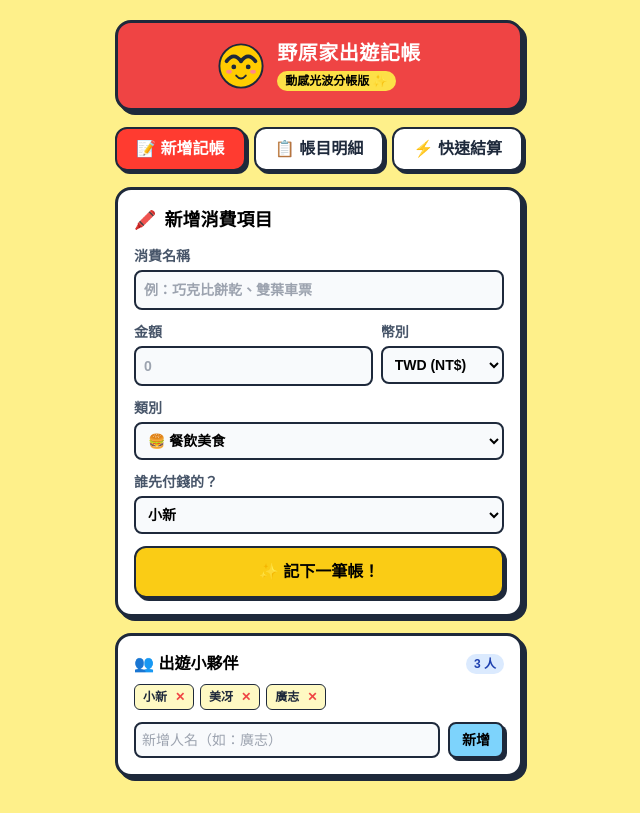
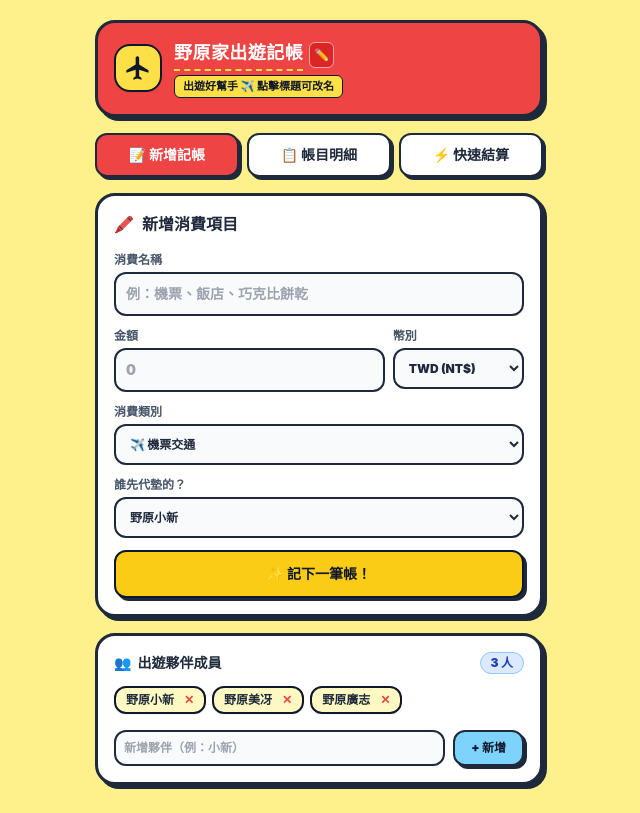
Before and after one commit to shan339210/LINE, a plain HTML site: page index.html in a window 1280 px wide. Shown: the whole page, without its empty margins (321-961 px from the left). Drawn offline with nearby package versions, Linux system fonts and the light colour scheme; a web font is replaced by a local one.

Commit message:
Update index.html

```diff
--- a/index.html
+++ b/index.html
@@ -2,167 +2,244 @@
 <html lang="zh-TW">
 <head>
   <meta charset="UTF-8">
-  <meta name="viewport" content="width=device-width, initial-scale=1.0">
-  <title>野原家出遊記帳小幫手</title>
+  <meta name="viewport" content="width=device-width, initial-scale=1.0, maximum-scale=1.0, user-scalable=no">
+  <title>野原家出遊記帳小幫手 ✈️</title>
+  <!-- Tailwind CSS -->
   <script src="https://cdn.tailwindcss.com"></script>
+  <!-- Google Fonts -->
+  <link rel="preconnect" href="https://fonts.googleapis.com">
+  <link rel="preconnect" href="https://fonts.gstatic.com" crossorigin>
+  <link href="https://fonts.googleapis.com/css2?family=Zen+Maru+Gothic:wght@500;700;900&display=swap" rel="stylesheet">
+
   <style>
-    @import url('https://fonts.googleapis.com/css2?family=Zen+Maru+Gothic:wght@500;700;900&display=swap');
+    * {
+      box-sizing: border-box;
+      font-family: 'Zen Maru Gothic', -apple-system, BlinkMacSystemFont, sans-serif;
+    }
+
     body {
-      font-family: 'Zen Maru Gothic', sans-serif;
       background-color: #FEF08A;
+      margin: 0;
+      padding: 0;
+      color: #1E293B;
+      -webkit-tap-highlight-color: transparent;
     }
-    .neo-card {
+
+    /* Modern Brutalism Pop Style Rules */
+    .pop-card {
+      background: #FFFFFF;
       border: 3px solid #1E293B;
       box-shadow: 4px 4px 0px #1E293B;
-      border-radius: 1rem;
+      border-radius: 1.25rem;
     }
-    .neo-btn {
+
+    .pop-btn {
+      background: #FFFFFF;
       border: 2px solid #1E293B;
       box-shadow: 3px 3px 0px #1E293B;
+      border-radius: 0.75rem;
+      font-weight: 900;
       transition: all 0.1s ease;
+      cursor: pointer;
+      user-select: none;
     }
-    .neo-btn:active {
+
+    .pop-btn:active {
       transform: translate(2px, 2px);
       box-shadow: 1px 1px 0px #1E293B;
     }
+
     .tab-btn.active {
-      background-color: #FF3B30;
-      color: white;
+      background-color: #EF4444 !important;
+      color: #FFFFFF !important;
+    }
+
+    /* Custom Form Control Styling */
+    input, select {
+      border: 2px solid #1E293B !important;
+      border-radius: 0.75rem !important;
+      outline: none !important;
+    }
+
+    input:focus, select:focus {
+      border-color: #EF4444 !important;
+      box-shadow: 0 0 0 2px rgba(239, 68, 68, 0.2);
     }
   </style>
 </head>
-<body class="p-3 sm:p-5 max-w-md mx-auto min-h-screen pb-12">
 
-  <!-- Header -->
-  <div class="neo-card bg-red-500 text-white p-4 mb-4 text-center relative overflow-hidden">
-    <div class="flex items-center justify-center gap-3">
-      <!-- 蠟筆小新 SVG -->
-      <svg class="w-12 h-12" viewBox="0 0 100 100">
-        <circle cx="50" cy="50" r="45" fill="#FFCC00" stroke="#1E293B" stroke-width="4"/>
-        <path d="M 20 40 Q 35 20 50 40" stroke="#1E293B" stroke-width="8" fill="none" stroke-linecap="round"/>
-        <path d="M 50 40 Q 65 20 80 40" stroke="#1E293B" stroke-width="8" fill="none" stroke-linecap="round"/>
-        <circle cx="35" cy="52" r="5" fill="#1E293B"/>
-        <circle cx="65" cy="52" r="5" fill="#1E293B"/>
-        <ellipse cx="25" cy="62" rx="6" ry="4" fill="#FF8888"/>
-        <ellipse cx="75" cy="62" rx="6" ry="4" fill="#FF8888"/>
-        <path d="M 40 70 Q 50 82 60 70" stroke="#1E293B" stroke-width="4" fill="none" stroke-linecap="round"/>
+<body class="min-h-screen p-3 sm:p-5 flex justify-center items-start">
+
+  <div class="w-full max-w-md mx-auto space-y-4">
+
+    <!-- Top Header Banner with Airplane Icon -->
+    <div class="pop-card bg-red-500 text-white p-4 relative overflow-hidden">
+      <div class="flex items-center gap-3">
+
+        <!-- Clean Vector Airplane Icon Container -->
+        <div class="w-12 h-12 bg-yellow-300 rounded-2xl border-2 border-slate-900 flex items-center justify-center flex-shrink-0 shadow-sm">
+          <svg class="w-7 h-7 text-slate-900" viewBox="0 0 24 24" fill="currentColor">
+            <path d="M21 16v-2l-8-5V3.5c0-.83-.67-1.5-1.5-1.5S10 2.67 10 3.5V9l-8 5v2l8-2.5V19l-2 1.5V22l3.5-1 3.5 1v-1.5L13 19v-5.5l8 2.5z"/>
           </svg>
-      <div class="text-left">
-        <h1 class="text-xl font-black tracking-wide">野原家出遊記帳</h1>
-        <p class="text-xs bg-yellow-300 text-black px-2 py-0.5 rounded-full font-bold inline-block mt-1">動感光波分帳版 ✨</p>
+        </div>
+
+        <!-- Editable Trip Title -->
+        <div class="flex-1 min-w-0">
+          <div class="flex items-center gap-1.5 cursor-pointer group" onclick="editAppTitle()">
+            <h1 id="appTitleDisplay" class="text-lg font-black tracking-wide truncate border-b-2 border-dashed border-yellow-300 pb-0.5">
+              野原家出遊記帳
+            </h1>
+            <span class="text-xs bg-red-600 hover:bg-red-700 p-1 rounded-md text-white border border-red-300 flex-shrink-0">✏️</span>
+          </div>
+          <p class="text-[11px] bg-yellow-300 text-slate-900 font-bold px-2 py-0.5 rounded-md inline-block mt-1 border border-slate-900">
+            出遊好幫手 ✈️ 點擊標題可改名
+          </p>
         </div>
       </div>
     </div>
 
-  <!-- 分頁按鈕 -->
-  <div class="flex gap-2 mb-4">
-    <button id="tab1" onclick="switchTab(1)" class="tab-btn active flex-1 neo-btn py-2 font-bold rounded-xl bg-white text-slate-800">📝 新增記帳</button>
-    <button id="tab2" onclick="switchTab(2)" class="tab-btn flex-1 neo-btn py-2 font-bold rounded-xl bg-white text-slate-800">📋 帳目明細</button>
-    <button id="tab3" onclick="switchTab(3)" class="tab-btn flex-1 neo-btn py-2 font-bold rounded-xl bg-white text-slate-800">⚡ 快速結算</button>
+    <!-- Navigation Tabs -->
+    <div class="flex gap-2">
+      <button id="tab1" onclick="switchTab(1)" class="tab-btn active flex-1 pop-btn py-2.5 text-xs sm:text-sm font-black bg-white text-slate-800">
+        📝 新增記帳
+      </button>
+      <button id="tab2" onclick="switchTab(2)" class="tab-btn flex-1 pop-btn py-2.5 text-xs sm:text-sm font-black bg-white text-slate-800">
+        📋 帳目明細
+      </button>
+      <button id="tab3" onclick="switchTab(3)" class="tab-btn flex-1 pop-btn py-2.5 text-xs sm:text-sm font-black bg-white text-slate-800">
+        ⚡ 快速結算
+      </button>
     </div>
 
-  <!-- 頁籤 1: 新增記帳 -->
-  <div id="page1" class="neo-card bg-white p-4 mb-4">
-    <h2 class="font-black text-lg mb-3 flex items-center gap-2">
+    <!-- TAB 1: ADD EXPENSE FORM -->
+    <div id="page1" class="pop-card p-4 space-y-4">
+      <h2 class="font-black text-base flex items-center gap-2 text-slate-800">
         <span>🖍️</span> 新增消費項目
       </h2>
 
-    <div class="space-y-3 text-sm font-bold">
+      <div class="space-y-3 text-xs font-bold">
         <div>
           <label class="block text-slate-600 mb-1">消費名稱</label>
-        <input type="text" id="itemTitle" placeholder="例：巧克比餅乾、雙葉車票" class="w-full border-2 border-slate-800 rounded-lg p-2 bg-slate-50 focus:outline-none">
+          <input type="text" id="itemTitle" placeholder="例：機票、飯店、巧克比餅乾" class="w-full p-2.5 bg-slate-50 text-sm font-black text-slate-800">
         </div>
 
-      <div class="flex gap-2">
-        <div class="flex-1">
+        <div class="grid grid-cols-3 gap-2">
+          <div class="col-span-2">
             <label class="block text-slate-600 mb-1">金額</label>
-          <input type="number" id="itemAmount" placeholder="0" class="w-full border-2 border-slate-800 rounded-lg p-2 bg-slate-50 focus:outline-none">
+            <input type="number" id="itemAmount" placeholder="0" class="w-full p-2.5 bg-slate-50 text-sm font-black text-slate-800">
           </div>
-        <div class="w-1/3">
+          <div>
             <label class="block text-slate-600 mb-1">幣別</label>
-          <select id="itemCurrency" class="w-full border-2 border-slate-800 rounded-lg p-2 bg-slate-50 focus:outline-none">
+            <select id="itemCurrency" class="w-full p-2.5 bg-slate-50 text-xs font-black text-slate-800">
               <option value="TWD">TWD (NT$)</option>
               <option value="JPY">JPY (￥)</option>
               <option value="KRW">KRW (₩)</option>
               <option value="USD">USD ($)</option>
+              <option value="EUR">EUR (€)</option>
             </select>
           </div>
         </div>
 
         <div>
-        <label class="block text-slate-600 mb-1">類別</label>
-        <select id="itemCategory" class="w-full border-2 border-slate-800 rounded-lg p-2 bg-slate-50 focus:outline-none">
+          <label class="block text-slate-600 mb-1">消費類別</label>
+          <select id="itemCategory" class="w-full p-2.5 bg-slate-50 text-xs font-black text-slate-800">
+            <option value="✈️ 機票交通">✈️ 機票交通</option>
             <option value="🍔 餐飲美食">🍔 餐飲美食</option>
-          <option value="🚌 交通車票">🚌 交通車票</option>
             <option value="🏠 住宿飯店">🏠 住宿飯店</option>
             <option value="🎟️ 景點門票">🎟️ 景點門票</option>
             <option value="🛍️ 購物戰利品">🛍️ 購物戰利品</option>
+            <option value="💡 其他雜項">💡 其他雜項</option>
           </select>
         </div>
 
         <div>
-        <label class="block text-slate-600 mb-1">誰先付錢的？</label>
-        <select id="itemPayer" class="w-full border-2 border-slate-800 rounded-lg p-2 bg-slate-50 focus:outline-none">
-          <!-- 動態載入成員 -->
+          <label class="block text-slate-600 mb-1">誰先代墊的？</label>
+          <select id="itemPayer" class="w-full p-2.5 bg-slate-50 text-xs font-black text-slate-800">
+            <!-- Dynamically populated -->
           </select>
         </div>
 
-      <button onclick="addExpense()" class="w-full neo-btn bg-yellow-400 font-black py-3 rounded-xl text-base mt-2">
+        <button onclick="addExpense()" class="w-full pop-btn bg-yellow-400 hover:bg-yellow-300 text-slate-900 font-black py-3 text-sm mt-2 border-2 border-slate-900">
           ✨ 記下一筆帳！
         </button>
       </div>
     </div>
 
-  <!-- 成員管理卡片 -->
-  <div class="neo-card bg-white p-4 mb-4">
-    <h2 class="font-black text-base mb-2 flex justify-between items-center">
-      <span>👥 出遊小夥伴</span>
-      <span id="memberCount" class="text-xs bg-blue-100 text-blue-800 px-2 py-0.5 rounded-full">3 人</span>
+    <!-- MEMBER MANAGEMENT CARD -->
+    <div class="pop-card p-4 space-y-3">
+      <div class="flex justify-between items-center">
+        <h2 class="font-black text-sm text-slate-800 flex items-center gap-1.5">
+          <span>👥</span> 出遊夥伴成員
         </h2>
-    <div id="memberList" class="flex flex-wrap gap-1.5 mb-3">
-      <!-- 動態載入成員標籤 -->
+        <span id="memberCount" class="text-xs font-black bg-blue-100 text-blue-800 px-2.5 py-0.5 rounded-full border border-blue-300">0 人</span>
       </div>
-    <div class="flex gap-2">
-      <input type="text" id="newMemberName" placeholder="新增人名（如：廣志）" class="flex-1 border-2 border-slate-800 rounded-lg p-1.5 text-sm bg-slate-50">
-      <button onclick="addMember()" class="neo-btn bg-sky-300 font-bold px-3 py-1.5 rounded-lg text-sm">新增</button>
+
+      <div id="memberList" class="flex flex-wrap gap-1.5">
+        <!-- Dynamically populated member badges -->
+      </div>
+
+      <div class="flex gap-2 pt-1">
+        <input type="text" id="newMemberName" placeholder="新增夥伴（例：小新）" class="flex-1 p-2 text-xs font-black bg-slate-50">
+        <button onclick="addMember()" class="pop-btn bg-sky-300 hover:bg-sky-200 text-slate-900 px-4 py-1.5 text-xs font-black">
+          + 新增
+        </button>
       </div>
     </div>
 
-  <!-- 頁籤 2: 明細 -->
-  <div id="page2" class="neo-card bg-white p-4 mb-4 hidden">
-    <h2 class="font-black text-lg mb-3">📋 消費明細記錄</h2>
+    <!-- TAB 2: EXPENSES LIST -->
+    <div id="page2" class="pop-card p-4 hidden space-y-3">
+      <h2 class="font-black text-sm text-slate-800 flex items-center gap-1.5">
+        <span>📋</span> 消費明細記錄
+      </h2>
       <div id="expenseList" class="space-y-2">
-      <!-- 動態載入明細 -->
+        <!-- Dynamically populated expense list -->
       </div>
     </div>
 
-  <!-- 頁籤 3: 結算 -->
-  <div id="page3" class="neo-card bg-white p-4 mb-4 hidden">
-    <h2 class="font-black text-lg mb-3">⚡ 智能分帳結算</h2>
-    <div id="settlementList" class="space-y-2 mb-4">
-      <!-- 動態載入結算 -->
+    <!-- TAB 3: SETTLEMENT -->
+    <div id="page3" class="pop-card p-4 hidden space-y-3">
+      <h2 class="font-black text-sm text-slate-800 flex items-center gap-1.5">
+        <span>⚡</span> 智能分帳結算
+      </h2>
+      <div id="settlementList" class="space-y-2">
+        <!-- Dynamically populated settlement data -->
       </div>
-    <button onclick="copySettlement()" class="w-full neo-btn bg-green-400 font-black py-3 rounded-xl text-sm">
-      📲 複製結算文字（傳到 LINE 群組）
+      <button onclick="copySettlement()" class="w-full pop-btn bg-emerald-400 hover:bg-emerald-300 text-slate-900 font-black py-3 text-xs sm:text-sm mt-2 flex items-center justify-center gap-1.5">
+        <span>📲</span> 複製結算報告（貼到 LINE 聊天室）
       </button>
     </div>
 
+  </div>
+
   <script>
-    // 匯率換算表 (相對於 TWD)
-    const RATES = { TWD: 1, JPY: 0.21, KRW: 0.024, USD: 32.2 };
+    // Currency Exchange Rates (Base Currency: TWD)
+    const RATES = { TWD: 1, JPY: 0.21, KRW: 0.024, USD: 32.2, EUR: 35.0 };
 
-    // 初始化預設資料
-    let members = JSON.parse(localStorage.getItem('shin_members')) || ['小新', '美冴', '廣志'];
+    // Application State Variables
+    let appTitle = localStorage.getItem('shin_title') || '野原家出遊記帳';
+    let members = JSON.parse(localStorage.getItem('shin_members')) || ['野原小新', '野原美冴', '野原廣志'];
     let expenses = JSON.parse(localStorage.getItem('shin_expenses')) || [];
 
-    // 初始化 App
+    // Initialize Application
     function init() {
+      document.getElementById('appTitleDisplay').innerText = appTitle;
       renderMembers();
       renderExpenses();
       renderSettlement();
     }
 
-    // 切換頁籤
+    // Editable Trip Title Function
+    function editAppTitle() {
+      const newTitle = prompt('請輸入這趟行程的名稱：', appTitle);
+      if (newTitle !== null && newTitle.trim() !== '') {
+        appTitle = newTitle.trim();
+        document.getElementById('appTitleDisplay').innerText = appTitle;
+        localStorage.setItem('shin_title', appTitle);
+        document.title = appTitle;
+      }
+    }
+
+    // Switch Navigation Tabs
     function switchTab(num) {
       [1, 2, 3].forEach(n => {
         document.getElementById(`page${n}`).classList.add('hidden');
@@ -172,24 +249,25 @@
       document.getElementById(`tab${num}`).classList.add('active');
     }
 
-    // 渲染成員
+    // Render Member Badges and Dropdown
     function renderMembers() {
       const listEl = document.getElementById('memberList');
       const selectEl = document.getElementById('itemPayer');
       const countEl = document.getElementById('memberCount');
 
       countEl.innerText = `${members.length} 人`;
+
       listEl.innerHTML = members.map((m, idx) => `
-        <span class="bg-yellow-100 border border-slate-800 text-slate-800 font-bold text-xs px-2 py-1 rounded-md flex items-center gap-1">
+        <span class="bg-yellow-100 border-2 border-slate-900 text-slate-800 font-black text-xs px-2.5 py-1 rounded-xl flex items-center gap-1.5 shadow-sm">
           ${m}
-          ${members.length > 1 ? `<button onclick="removeMember(${idx})" class="text-red-500 font-bold ml-1">✕</button>` : ''}
+          ${members.length > 1 ? `<button onclick="removeMember(${idx})" class="text-red-500 font-bold ml-1 hover:text-red-700">✕</button>` : ''}
         </span>
       `).join('');
 
       selectEl.innerHTML = members.map(m => `<option value="${m}">${m}</option>`).join('');
     }
 
-    // 新增成員
+    // Add New Member
     function addMember() {
       const input = document.getElementById('newMemberName');
       const name = input.value.trim();
@@ -202,15 +280,19 @@
       }
     }
 
-    // 刪除成員
+    // Remove Member
     function removeMember(idx) {
+      if (members.length <= 1) {
+        alert('行程中至少需要有一位成員唷！');
+        return;
+      }
       members.splice(idx, 1);
       saveData();
       renderMembers();
       renderSettlement();
     }
 
-    // 新增記帳
+    // Add Expense Entry
     function addExpense() {
       const title = document.getElementById('itemTitle').value.trim();
       const amount = parseFloat(document.getElementById('itemAmount').value);
@@ -219,7 +301,7 @@
       const payer = document.getElementById('itemPayer').value;
 
       if (!title || isNaN(amount) || amount <= 0) {
-        alert('請輸入有效的消費名稱與金額！');
+        alert('請填寫有效的消費名稱與金額！');
         return;
       }
 
@@ -230,22 +312,22 @@
         currency,
         category,
         payer,
-        amountTWD: Math.round(amount * RATES[currency])
+        amountTWD: Math.round(amount * (RATES[currency] || 1))
       };
 
       expenses.unshift(newExpense);
       saveData();
 
-      // 清空輸入框
+      // Reset inputs
       document.getElementById('itemTitle').value = '';
       document.getElementById('itemAmount').value = '';
 
       renderExpenses();
       renderSettlement();
-      alert('✅ 記帳成功！動感光波逼逼逼～');
+      alert('✅ 記帳成功！數據已自動更新～');
     }
 
-    // 刪除記帳
+    // Delete Expense Entry
     function deleteExpense(id) {
       expenses = expenses.filter(e => e.id !== id);
       saveData();
@@ -253,53 +335,62 @@
       renderSettlement();
     }
 
-    // 渲染帳目明細
+    // Render Expense Items
     function renderExpenses() {
       const listEl = document.getElementById('expenseList');
       if (expenses.length === 0) {
-        listEl.innerHTML = `<p class="text-center text-slate-400 py-6 text-sm font-bold">目前還沒有記帳紀錄喔！</p>`;
+        listEl.innerHTML = `
+          <div class="text-center text-slate-400 py-8 space-y-2 border-2 border-dashed border-slate-300 rounded-xl">
+            <div class="text-3xl">✈️</div>
+            <p class="text-xs font-black">目前還沒有出遊花費紀錄唷！</p>
+          </div>`;
         return;
       }
 
       listEl.innerHTML = expenses.map(e => `
-        <div class="border-2 border-slate-800 rounded-xl p-3 bg-slate-50 flex justify-between items-center">
+        <div class="border-2 border-slate-900 rounded-xl p-3 bg-slate-50 flex justify-between items-center shadow-sm">
+          <div class="min-w-0 flex-1 pr-2">
+            <div class="font-black text-xs text-slate-900 truncate">${e.category.split(' ')[0]} ${e.title}</div>
+            <div class="text-[11px] text-slate-500 font-bold mt-0.5">
+              ${e.payer} 先付 • ${e.currency} ${e.amount}
+            </div>
+          </div>
+          <div class="text-right flex items-center gap-2 flex-shrink-0">
             <div>
-            <div class="font-black text-sm text-slate-800">${e.category.split(' ')[0]} ${e.title}</div>
-            <div class="text-xs text-slate-500 font-bold">${e.payer} 付款 • ${e.currency} ${e.amount}</div>
+              <div class="font-black text-red-500 text-xs sm:text-sm">NT$ ${e.amountTWD}</div>
             </div>
-          <div class="text-right flex items-center gap-2">
-            <div>
-              <div class="font-black text-red-500 text-sm">NT$ ${e.amountTWD}</div>
-            </div>
-            <button onclick="deleteExpense(${e.id})" class="text-slate-400 hover:text-red-500 font-bold px-1">✕</button>
+            <button onclick="deleteExpense(${e.id})" class="text-slate-400 hover:text-red-500 font-black px-1.5 py-1 text-xs">✕</button>
           </div>
         </div>
       `).join('');
     }
 
-    // 計算並渲染分帳結算
+    // Render Optimized Settlement Strategy
     function renderSettlement() {
       const listEl = document.getElementById('settlementList');
       if (expenses.length === 0 || members.length === 0) {
-        listEl.innerHTML = `<p class="text-center text-slate-400 py-6 text-sm font-bold">新增記帳後會自動計算結算！</p>`;
+        listEl.innerHTML = `
+          <div class="text-center text-slate-400 py-8 border-2 border-dashed border-slate-300 rounded-xl">
+            <p class="text-xs font-black">新增記帳後會自動生成最佳分帳方案！</p>
+          </div>`;
         return;
       }
 
       const totalTWD = expenses.reduce((sum, e) => sum + e.amountTWD, 0);
       const avgTWD = Math.round(totalTWD / members.length);
 
-      // 計算每個人付出金額
+      // Total Paid per Member
       let paid = {};
       members.forEach(m => paid[m] = 0);
       expenses.forEach(e => {
         if (paid[e.payer] !== undefined) paid[e.payer] += e.amountTWD;
       });
 
-      // 計算收支平衡
+      // Net Balance per Member
       let balances = {};
       members.forEach(m => balances[m] = paid[m] - avgTWD);
 
-      // 拆分債權與債務
+      // Separate Debtors and Creditors
       let debtors = [], creditors = [];
       for (let m in balances) {
         if (balances[m] < -1) debtors.push({ name: m, amount: -balances[m] });
@@ -325,19 +416,25 @@
       }
 
       let html = `
-        <div class="bg-yellow-100 border-2 border-slate-800 rounded-xl p-3 mb-3 text-sm font-bold">
-          <div>總消費：<span class="text-red-500 font-black">NT$ ${totalTWD}</span></div>
-          <div>每人平均：<span class="text-blue-600 font-black">NT$ ${avgTWD}</span></div>
+        <div class="bg-yellow-100 border-2 border-slate-900 rounded-xl p-3 text-xs font-black space-y-1">
+          <div class="flex justify-between">
+            <span>總出遊花費：</span>
+            <span class="text-red-500 font-black">NT$ ${totalTWD}</span>
+          </div>
+          <div class="flex justify-between">
+            <span>每人平攤：</span>
+            <span class="text-blue-600 font-black">NT$ ${avgTWD}</span>
+          </div>
         </div>
       `;
 
       if (transactions.length === 0) {
-        html += `<p class="text-center text-green-600 font-bold py-2">大家金額剛剛好，不需要給錢！</p>`;
+        html += `<p class="text-center text-emerald-600 font-black py-3 text-xs">🎉 大家帳目完全平衡，不需要轉帳囉！</p>`;
       } else {
         html += transactions.map(t => `
-          <div class="border-2 border-slate-800 rounded-xl p-2.5 bg-slate-50 text-sm font-bold flex justify-between items-center">
-            <span>🔴 ${t.from} ➔ 🟢 ${t.to}</span>
-            <span class="text-red-500 font-black">NT$ ${t.amount}</span>
+          <div class="border-2 border-slate-900 rounded-xl p-3 bg-slate-50 text-xs font-black flex justify-between items-center shadow-sm">
+            <span class="text-slate-800">🔴 ${t.from} ➔ 🟢 ${t.to}</span>
+            <span class="text-red-500 font-black text-sm">NT$ ${t.amount}</span>
           </div>
         `).join('');
       }
@@ -345,40 +442,47 @@
       listEl.innerHTML = html;
     }
 
-    // 複製結算報告
+    // Copy Text Summary for LINE
     function copySettlement() {
       const totalTWD = expenses.reduce((sum, e) => sum + e.amountTWD, 0);
       const avgTWD = Math.round(totalTWD / (members.length || 1));
 
-      let text = `🖍️ 【野原家出遊分帳報告】\n`;
+      let text = `✈️【${appTitle} 出遊分帳報告】\n`;
       text += `💰 總消費：NT$ ${totalTWD}\n`;
       text += `👥 每人平均：NT$ ${avgTWD}\n`;
       text += `-------------------\n`;
-      text += `⚡ 結算建議：\n`;
+      text += `⚡ 建議劃算方案：\n`;
 
       const listItems = document.querySelectorAll('#settlementList div.bg-slate-50');
       if (listItems.length === 0) {
-        text += `大家都結清囉！金額剛剛好！\n`;
+        text += `大家的帳目完美結清囉！\n`;
       } else {
         listItems.forEach(item => {
           text += `${item.innerText.replace('\n', ' ')}\n`;
         });
       }
 
-      navigator.clipboard.writeText(text).then(() => {
-        alert('📋 結算報告已複製到剪貼簿！可直接貼到 LINE 群組！');
-      }).catch(() => {
-        alert('複製失敗，請手動選取文字複製。');
-      });
+      // Clipboard Fallback Strategy
+      const textarea = document.createElement('textarea');
+      textarea.value = text;
+      document.body.appendChild(textarea);
+      textarea.select();
+      try {
+        document.execCommand('copy');
+        alert('📋 結算報告已複製到剪貼簿！請直接開啟 LINE 貼上即可！\n\n' + text);
+      } catch (err) {
+        alert('複製失敗，請手動複製文字');
+      }
+      document.body.removeChild(textarea);
     }
 
-    // 儲存資料到 LocalStorage
+    // Save Data to LocalStorage
     function saveData() {
       localStorage.setItem('shin_members', JSON.stringify(members));
       localStorage.setItem('shin_expenses', JSON.stringify(expenses));
     }
 
-    // 頁面載入執行
+    // Trigger Initialization on Window Load
     window.onload = init;
   </script>
 </body>
```
Lines whose indentation alone changed are shown as unchanged.
